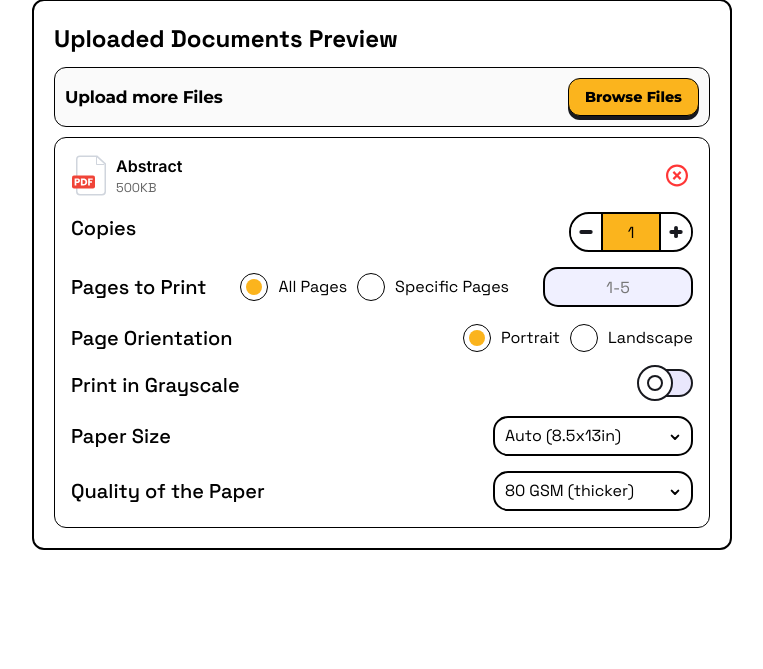
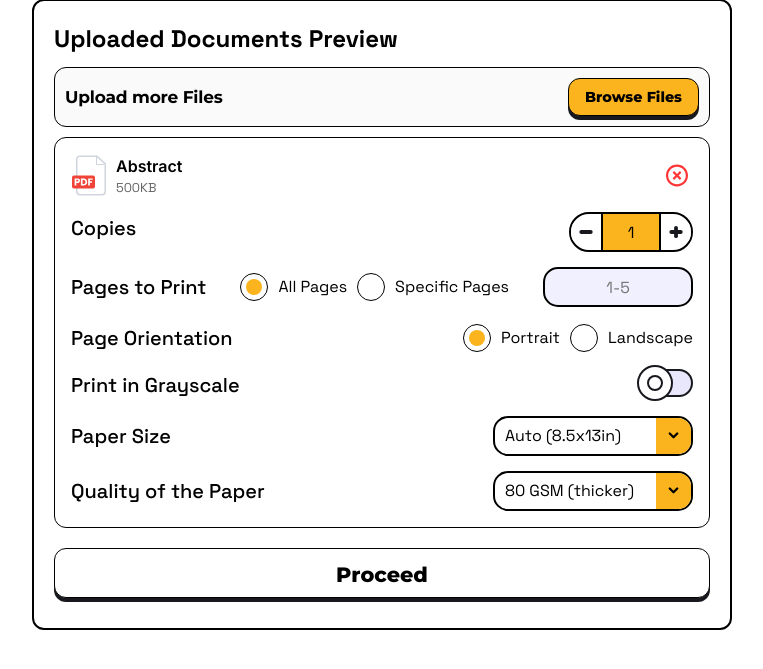
Before and after one commit to vincentperezzz/SafePrint, a Django app: page /upload/ in a window 1280 px wide. Shown: the part 131-800 px from the top of the page, without its empty margins (258-1021 px from the left). Run offline with Django 3.2, Linux system fonts and the light colour scheme; parts of the project's set-up code (start-up, migrations or seed data) failed here and were passed over.

Commit message:
Enhance input focus styles and adjust dropdown arrow dimensions; add proceed button to upload section

```diff
--- a/static/css/styles.css
+++ b/static/css/styles.css
@@ -1171,6 +1171,12 @@ input::-webkit-inner-spin-button {
     font-family: "Space Grotesk", sans-serif;
 }
 
+.page-input:focus {
+    outline: none;
+    background-color: #FFF;
+    border-color: var(--primary-color);
+}
+
 .radio-group {
     display: flex;
     flex-direction: row;
@@ -1235,7 +1241,7 @@ input::-webkit-inner-spin-button {
     font-size: 16px;
     font-family: "Space Grotesk", sans-serif;
     color: black;
-    padding: 0 10px;
+    padding: 0 0 0 10px;
     appearance: none;
     cursor: pointer;
 }
@@ -1243,9 +1249,17 @@ input::-webkit-inner-spin-button {
 .dropdown-arrow {
     position: absolute;
     top: 50%;
-    right: 10px;
+    right: 2px;
+    width: 35px;
+    height: 36px;
     transform: translateY(-50%);
     pointer-events: none;
+    background-color: var(--primary-color);
+    border-radius: 0 13px 13px 0;
+}
+
+.dropdown-arrow svg{
+    margin-top: 8px;
 }
 
 .file-rows.vertical-separator {
--- a/static/js/scripts.js
+++ b/static/js/scripts.js
@@ -99,7 +99,8 @@ document.addEventListener('DOMContentLoaded', () => {
             pageInput.disabled = true;
         }
     });
-});
+
+}); // END OF DOMContentLoaded
 
 // Smooth scroll for anchor links
 document.querySelectorAll('a[href^="#"]').forEach(anchor => {
--- a/templates/upload.html
+++ b/templates/upload.html
@@ -99,7 +99,7 @@ SafePrint
                         <option value="a4">A4 (8.3x11.7in)</option>
                     </select>
                     <span class="dropdown-arrow">
-                        <svg xmlns="http://www.w3.org/2000/svg" width="16" height="16" viewBox="0 0 24 24" fill="none">
+                        <svg xmlns="http://www.w3.org/2000/svg" width="35" height="18" viewBox="0 0 24 24" fill="none">
                             <path d="M7 10l5 5 5-5" stroke="#000000" stroke-width="3" stroke-linecap="round" stroke-linejoin="round"/>
                         </svg>
                     </span>
@@ -114,7 +114,7 @@ SafePrint
                         <option value="70gsm">70 GSM (thinner)</option>
                     </select>
                     <span class="dropdown-arrow">
-                        <svg xmlns="http://www.w3.org/2000/svg" width="16" height="16" viewBox="0 0 24 24" fill="none">
+                        <svg xmlns="http://www.w3.org/2000/svg" width="35" height="18" viewBox="0 0 24 24" fill="none">
                             <path d="M7 10l5 5 5-5" stroke="#000000" stroke-width="3" stroke-linecap="round" stroke-linejoin="round"/>
                         </svg>
                     </span>
@@ -123,6 +123,7 @@ SafePrint
 
         </div>
     </div>
+    <button class="proceed-btn">Proceed</button>
 </div>
 
 {% endblock %}
```
